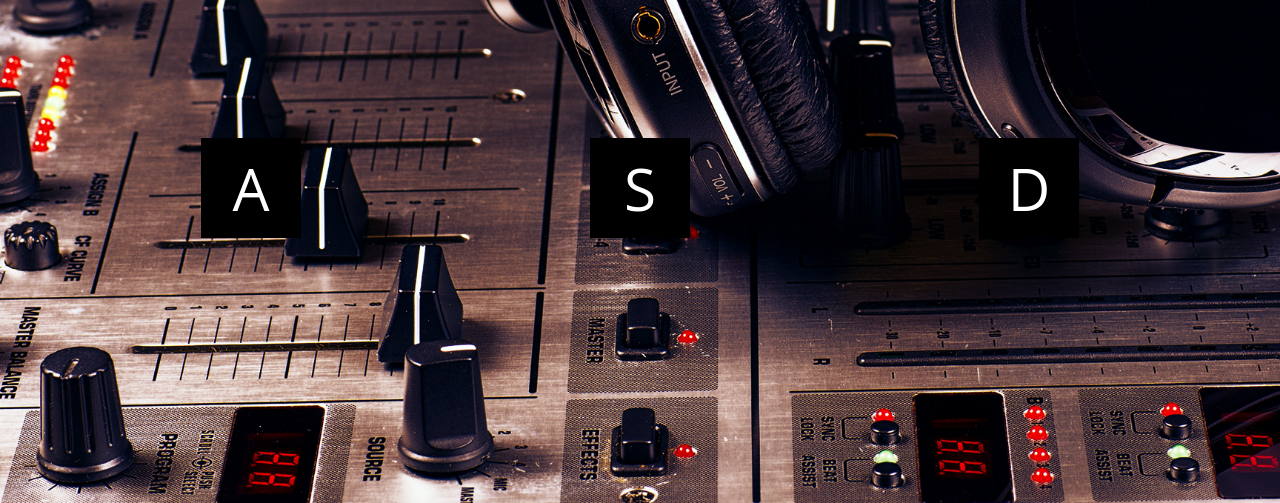
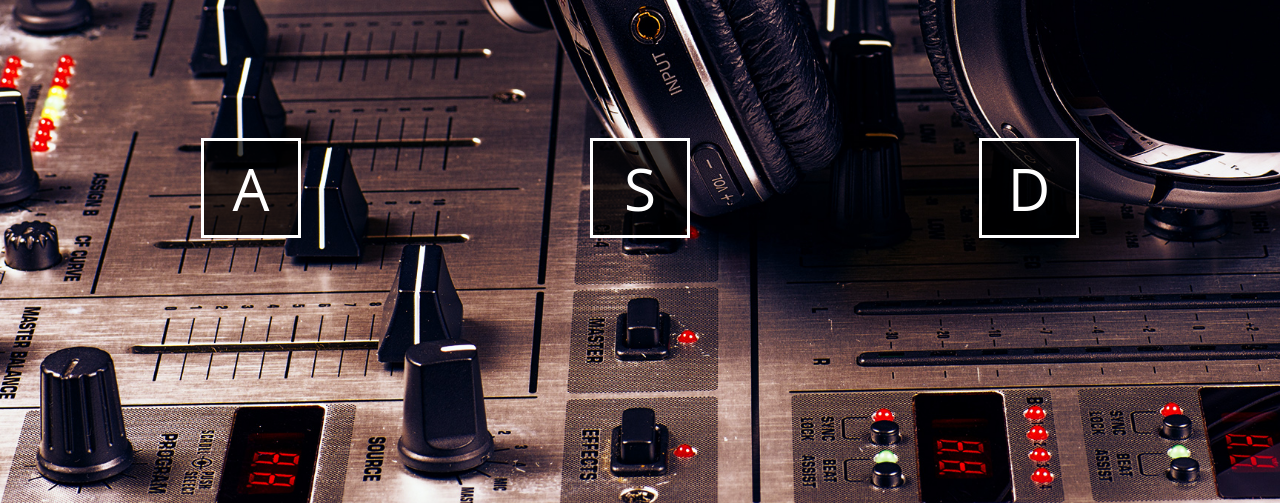
Before and after one commit to ezequielFaustino/drumKit, a plain HTML site: page index.html in a window 1280 px wide. Shown: the part 297-800 px from the top of the page. Drawn offline with Linux system fonts and the light colour scheme.

Commit message:
mode style

```diff
--- a/style.css
+++ b/style.css
@@ -44,7 +44,10 @@ main {
     height: 100px;
     align-items: center;
     justify-content: center;
-    background-color: black;
+    background-color: #000000BB;
     color: white;
     font-size: calc(3vw + 20px);
+    border: 3px solid white;
+    user-select: none;
+    cursor: pointer;
 }
```
